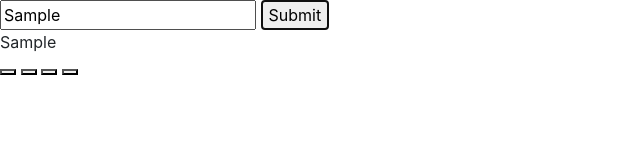
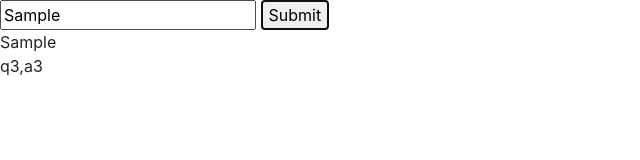
Before and after one commit to ELee-Wuollet13/Flash-Game, a website built with webpack: page src/index.html in a window 1280 px wide. Both pictures are taken after typing "Sample" into the empty fields and a click on the button "Submit". Shown: the full height of the page, 0-640 px from the left. Built offline with nearby package versions, Linux system fonts and the light colour scheme.

Commit message:
IT WORKS

```diff
--- a/src/back.js
+++ b/src/back.js
@@ -7,13 +7,14 @@ class  UserName {
     this.currentScore = 0;
     this.listA = ["q1", "q2", "q3", "q4", "q5"];
     this.listB = ["a1", "a2", "a3", "a4", "a5"];
+    this.flashCard = [];
   }
   randomGenerator() {
     return Math.floor(Math.random()*this.listA.length);
   }
   newQuestion() {
-    let flashCard = [];
     let newQuestion = this.randomGenerator();
+    console.log(newQuestion);
     this.flashCard.push(this.listA[newQuestion]);
     this.flashCard.push(this.listB[newQuestion]);
     // flashCard.push(this.listB[newQuestion]);
@@ -21,8 +22,9 @@ class  UserName {
     // flashCard.push(this.listB[newQuestion + 2]);
 
     //now loop for false listB
-    return flashCard;
+    return this.flashCard;
   }
+
 }
 
 
--- a/src/index.html
+++ b/src/index.html
@@ -11,7 +11,7 @@
   </form>
     <span class="nameDisplay"></span>
     <form id="card" action="index.html" method="post">
-      <div class="cardDisplay">
+      <div id="cardDisplay">
         <span id="question"></span>
         <button type="radio" class="radio1" name="button"><span id="question1"></span></button>
         <button type="radio" class="radio2" name="button"><span id="question2"></span></button>
--- a/src/main.js
+++ b/src/main.js
@@ -10,8 +10,8 @@ $(document).ready(function(){
     event.preventDefault();
     const username = $('#intake').val();
     $(".nameDisplay").text(username);
-    let currentPlayer = new UserName(username);
-    currentPlayer.newQuestion();
-    $(".cardDisplay").text(flashCard);
+    let card = new UserName(username);
+    let card2 = card.newQuestion();
+    $("#cardDisplay").text(card.flashCard);
   });
 });
```
